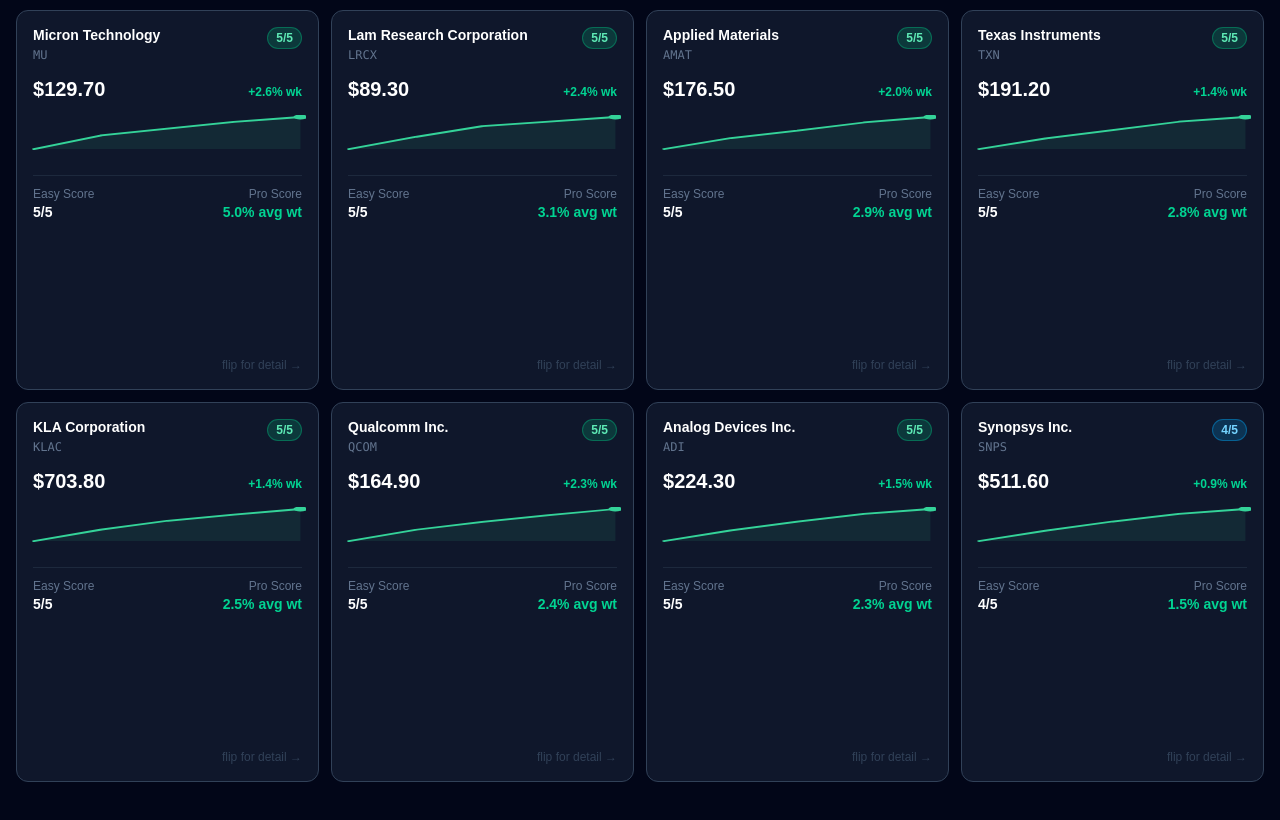
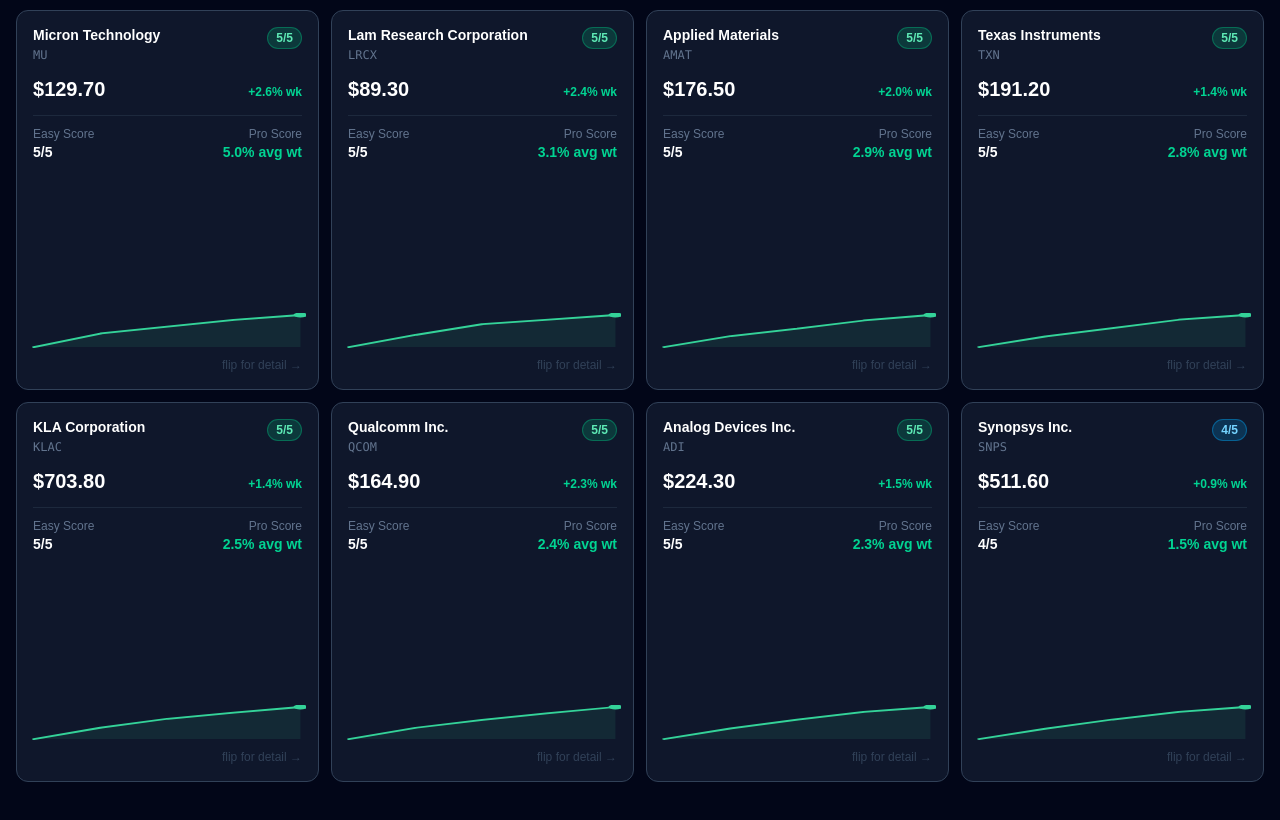
Before and after one commit to spready2026io-lgtm/top10, a Next.js app: page / in a window 1280 px wide. Shown: the part 626-1446 px from the top of the page. Built offline with nearby package versions, Linux system fonts and the light colour scheme.

Commit message:
fix: sparkline moves below scores as visual anchor of lower tile

```diff
--- a/app/page.tsx
+++ b/app/page.tsx
@@ -221,11 +221,6 @@
             </span>
           </div>
 
-          {/* Sparkline */}
-          <div className="my-3 -mx-1 flex-shrink-0">
-            <SparklineChart prices={equity.weeklyPrices} positive={positive} />
-          </div>
-
           {/* Divider */}
           <div className="border-t border-slate-800 my-3 flex-shrink-0" />
 
@@ -241,7 +236,12 @@
             </div>
           </div>
 
-          <p className="text-slate-700 text-xs mt-auto pt-3 text-right">flip for detail →</p>
+          {/* Sparkline — centred anchor of the lower tile */}
+          <div className="mt-auto -mx-1">
+            <SparklineChart prices={equity.weeklyPrices} positive={positive} />
+          </div>
+
+          <p className="text-slate-700 text-xs pt-2 text-right">flip for detail →</p>
         </div>
 
         {/* ── BACK ── */}
```
